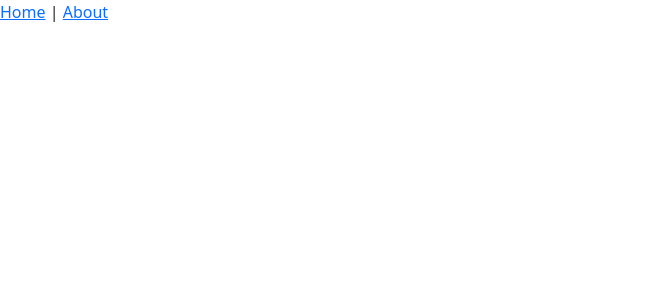
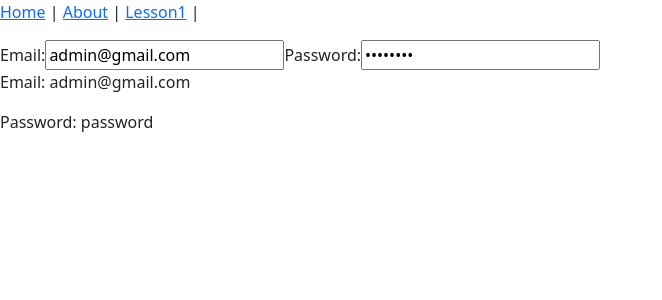
Before and after one commit to salokh1dd1n/vue-practice, a Vue app: page /lesson1 in a window 1280 px wide. Before the commit this address had no page. Shown: the top 300 px of the page, without its empty margins (0-662 px from the left). Built offline with nearby package versions, Linux system fonts and the light colour scheme.

Commit message:
feat: Added Lesson1 route and configured

```diff
--- a/src/App.vue
+++ b/src/App.vue
@@ -1,7 +1,8 @@
 <template>
   <div id="nav">
     <router-link to="/">Home</router-link> |
-    <router-link to="/about">About</router-link>
+    <router-link to="/about">About</router-link> |
+    <router-link to="/lesson1">Lesson1</router-link> |
   </div>
   <router-view />
 </template>
--- a/src/router/index.js
+++ b/src/router/index.js
@@ -1,6 +1,7 @@
 import { createRouter, createWebHistory } from "vue-router";
 import Home from "../views/Home";
 import About from "../views/About";
+import Lesson1 from "../views/Lesson1";
 
 const routes = [
   {
@@ -18,6 +19,11 @@
     // component: () =>
     //   import(/* webpackChunkName: "about" */ "../views/About.vue"),
   },
+  {
+    path: "/lesson1",
+    name: "Lesson1",
+    component: Lesson1,
+  },
 ];
 
 const router = createRouter({
--- /dev/null
+++ b/src/views/Lesson1.vue
@@ -0,0 +1,15 @@
+<template>
+  <div class="lesson1">
+    <my-component class="mt-3" />
+  </div>
+</template>
+
+<script>
+import MyComponent from "../components/lesson1/MyComponent";
+export default {
+  name: "Lesson1",
+  components: { MyComponent },
+};
+</script>
+
+<style scoped></style>
```
